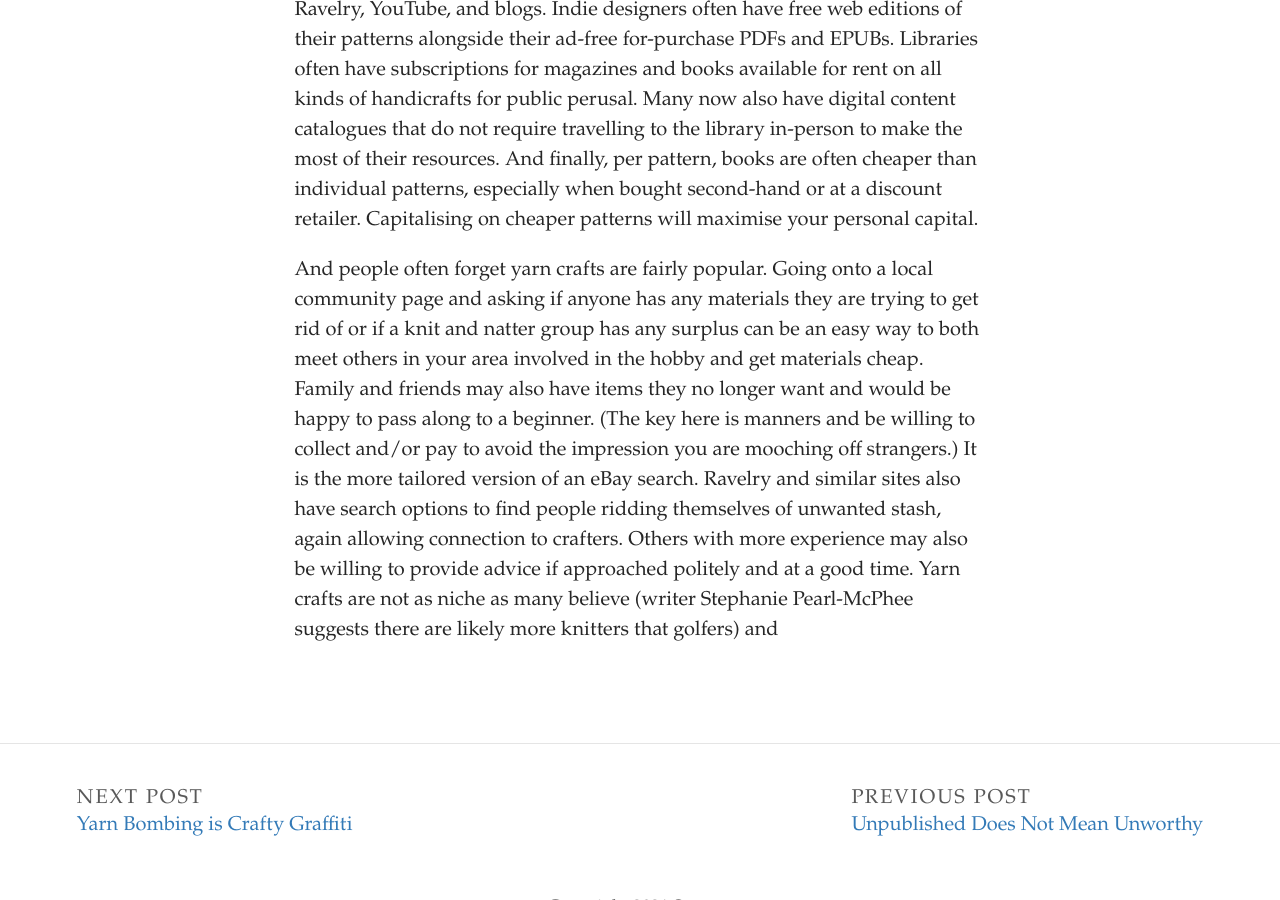
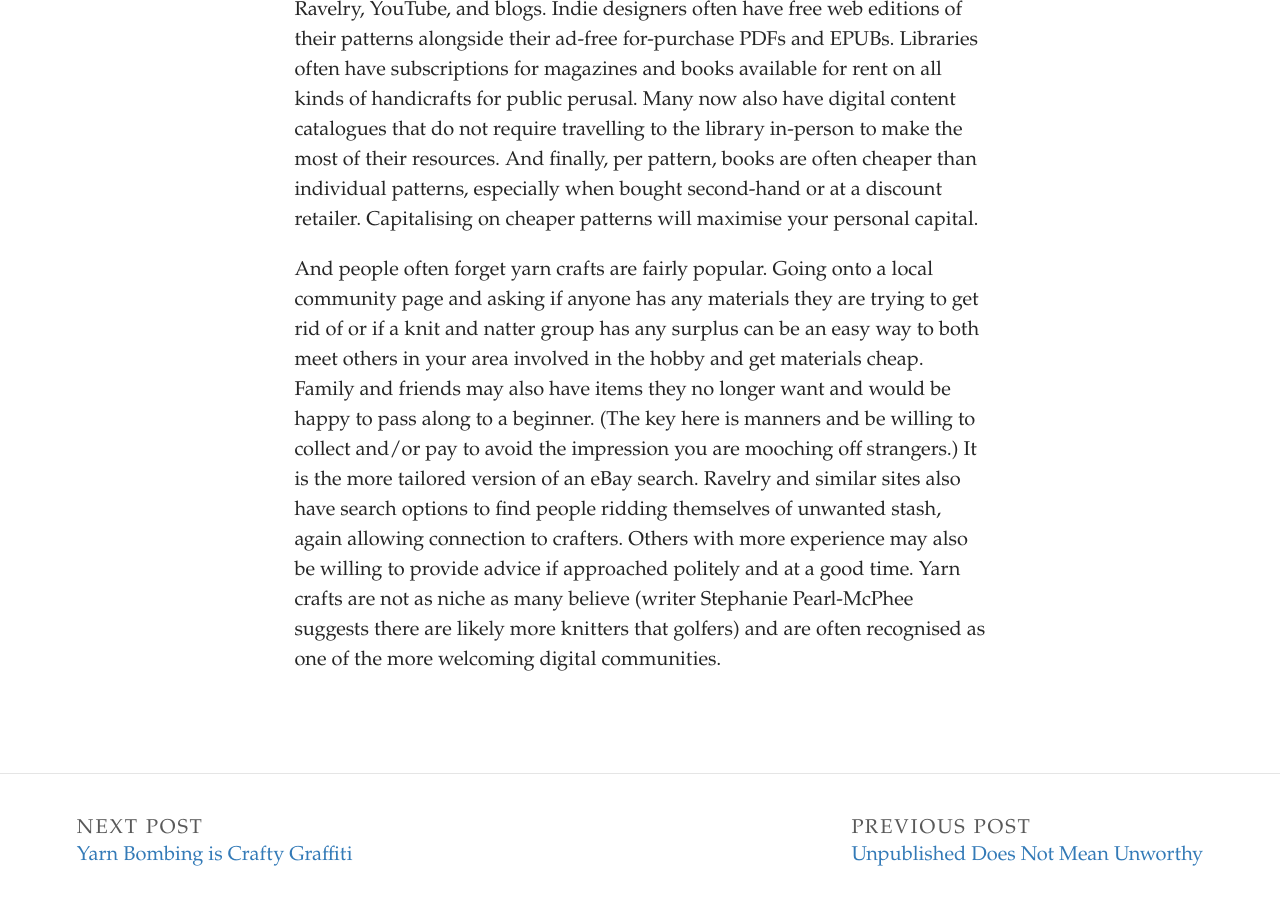
Before and after one commit to SammySpinsAYarn/Blog, a Jekyll site: the page built from _posts/2023-07-31-i-am-behind.md, in a window 1280 px wide and 900 px high, scrolled down 1098 px. Built offline with Jekyll 4.4.1, drawn with Linux system fonts in a browser that asks for light colours; some web fonts are replaced.

Commit message:
Update Post “2023-07-31-i-am-behind”

```diff
--- a/_posts/2023-07-31-i-am-behind.md
+++ b/_posts/2023-07-31-i-am-behind.md
@@ -14,4 +14,4 @@
 
 P﻿atterns are another money drain crafters complain about. There are three main methods of reducing price: buying books, the library, and using free ones. Most yarn companies have lots of free patterns online. They may be on their own website, available through online yarn retailers, or on platforms like Ravelry, YouTube, and blogs. Indie designers often have free web editions of their patterns alongside their ad-free for-purchase PDFs and EPUBs. Libraries often have subscriptions for magazines and books available for rent on all kinds of handicrafts for public perusal. Many now also have digital content catalogues that do not require travelling to the library in-person to make the most of their resources. And finally, per pattern, books are often cheaper than individual patterns, especially when bought second-hand or at a discount retailer. Capitalising on cheaper patterns will maximise your personal capital.
 
-And people often forget yarn crafts are fairly popular. Going onto a local community page and asking if anyone has any materials they are trying to get rid of or if a knit and natter group has any surplus can be an easy way to both meet others in your area involved in the hobby and get materials cheap. Family and friends may also have items they no longer want and would be happy to pass along to a beginner. (The key here is manners and be willing to collect and/or pay to avoid the impression you are mooching off strangers.) It is the more tailored version of an eBay search. Ravelry and similar sites also have search options to find people ridding themselves of unwanted stash, again allowing connection to crafters. Others with more experience may also be willing to provide advice if approached politely and at a good time. Yarn crafts are not as niche as many believe (writer Stephanie Pearl-McPhee suggests there are likely more knitters that golfers) and
+And people often forget yarn crafts are fairly popular. Going onto a local community page and asking if anyone has any materials they are trying to get rid of or if a knit and natter group has any surplus can be an easy way to both meet others in your area involved in the hobby and get materials cheap. Family and friends may also have items they no longer want and would be happy to pass along to a beginner. (The key here is manners and be willing to collect and/or pay to avoid the impression you are mooching off strangers.) It is the more tailored version of an eBay search. Ravelry and similar sites also have search options to find people ridding themselves of unwanted stash, again allowing connection to crafters. Others with more experience may also be willing to provide advice if approached politely and at a good time. Yarn crafts are not as niche as many believe (writer Stephanie Pearl-McPhee suggests there are likely more knitters that golfers) and are often recognised as one of the more welcoming digital communities.
```
